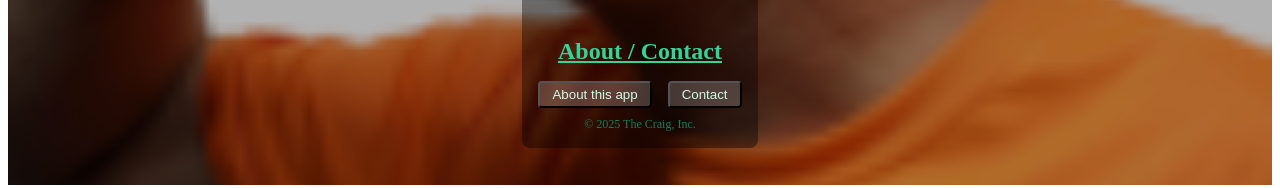
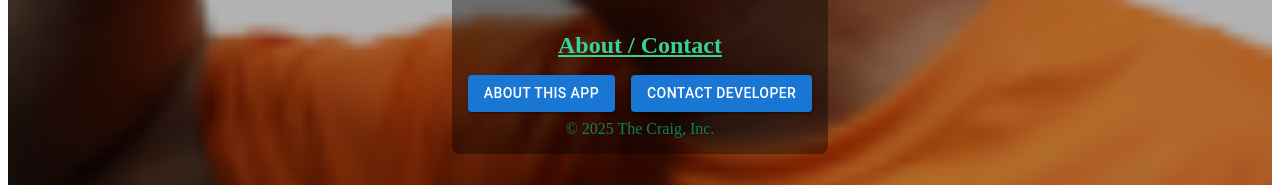
Before and after one commit to cmwillett/emoji-maker, a React (Vite) app: page / in a window 1280 px wide. Shown: the part 655-843 px from the top of the page. Built offline with nearby package versions, Linux system fonts and the light colour scheme; no server answers.

Commit message:
made a lot of the buttons emojibuttons for some cleanup

```diff
--- a/src/components/BackgroundColorPicker.jsx
+++ b/src/components/BackgroundColorPicker.jsx
@@ -1,5 +1,7 @@
 import React from 'react';
 import { customBackgrounds } from '../constants/customBackgrounds';
+import { EmojiButton } from './EmojiButton';
+import { Tooltip } from '@mui/material';
 
 export default function BackgroundColorPicker({ backgroundColor, setBackgroundColor, keepOriginalBg, setKeepOriginalBg, backgroundType, setBackgroundType }) {
   const presetColors = [
@@ -47,21 +49,37 @@ export default function BackgroundColorPicker({ backgroundColor, setBackgroundCo
 
         <p className="text-emerald-400 font-semibold drop-shadow-md mb-2">Background Colors</p>
         <div className="flex flex-col items-center justify-center mb-4 gap-2">
+          <Tooltip title="Click to keep the original background from the photo" placement="right">
+            <span>
               <button
-            className="text-xs rounded px-2 border cursor-pointer bg-white text-black border-white hover:bg-gray-200"
+                className={`px-4 py-2 rounded font-semibold border transition
+                  ${keepOriginalBg
+                    ? 'bg-white text-emerald-500 border-emerald-400'
+                    : 'bg-emerald-500 text-white border-emerald-500 hover:bg-emerald-600'}`}
                 onClick={() => setKeepOriginalBg(true)}
+                type="button"
               >
                 Keep Original Background
               </button>
+            </span>
+          </Tooltip>
+          <Tooltip title="Click to remove the background entirely from the photo" placement="right">
+            <span>
               <button
-            className="text-xs rounded px-2 border cursor-pointer bg-white text-black border-white hover:bg-gray-200"
+                className={`px-4 py-2 rounded font-semibold border transition
+                  ${!keepOriginalBg && !backgroundColor
+                    ? 'bg-white text-emerald-500 border-emerald-400'
+                    : 'bg-emerald-500 text-white border-emerald-500 hover:bg-emerald-600'}`}
                 onClick={() => {
                   setBackgroundColor('');
                   setKeepOriginalBg(false);
                 }}
+                type="button"
               >
                 Remove Background
               </button>
+            </span>
+          </Tooltip>
         </div>
         <div className="flex flex-col gap-1 mb-2">
           <div className="flex justify-center gap-2">
--- a/src/components/EmojiPreview.jsx
+++ b/src/components/EmojiPreview.jsx
@@ -1,4 +1,6 @@
 import React from 'react';
+import { Tooltip } from '@mui/material';
+import { EmojiButton } from './EmojiButton';
 
 export default function EmojiPreview({
   croppedImage,
@@ -25,15 +27,30 @@ export default function EmojiPreview({
         />
       </div>
       <div className="flex flex-col items-center gap-2 mt-4">
-        <button className="btn-primary cursor-pointer" onClick={onShareMobile}>
-          📤 Share (mobile)
-        </button>
-        <button className="btn-primary cursor-pointer" onClick={onShareClipboard}>
-          📋 Share (non-mobile)
-        </button>
-        <button className="btn-primary cursor-pointer" onClick={onDownload}>
-          ⬇️ Download
-        </button>
+        <Tooltip title="Click to share on a mobile device" placement="right">
+          <span>
+            <EmojiButton
+              label="📤 Share (mobile)"
+              onClick={onShareMobile}
+            />
+          </span>
+        </Tooltip>
+        <Tooltip title="Click to share on a non-mobile device" placement="right">
+          <span>
+            <EmojiButton
+              label="📋 Share (non-mobile)"
+              onClick={onShareClipboard}
+            />
+          </span>
+        </Tooltip>
+        <Tooltip title="Click to download to your device" placement="right">
+          <span>
+            <EmojiButton
+              label="⬇️ Download"
+              onClick={onDownload}
+            />
+          </span>
+        </Tooltip>
       </div>
     </div>
     </div>
--- a/src/components/Footer.jsx
+++ b/src/components/Footer.jsx
@@ -1,4 +1,6 @@
 import React from 'react';
+import { Tooltip } from '@mui/material';
+import { EmojiButton } from './EmojiButton';
 
 export default function Footer({ onAbout, onContact }) {
   return (
@@ -9,21 +11,25 @@ export default function Footer({ onAbout, onContact }) {
           About / Contact
         </h2>
         <div className="flex gap-4">
-          <button
-            className="px-3 py-1 rounded bg-white bg-opacity-20 text-emerald-100 font-medium backdrop-blur hover:bg-opacity-30 hover:text-white transition"
-            onClick={onAbout}
-          >
-            About this app
-          </button>
-          <button
-            className="px-3 py-1 rounded bg-white bg-opacity-20 text-emerald-100 font-medium backdrop-blur hover:bg-opacity-30 hover:text-white transition"
-            onClick={onContact}
-          >
-            Contact
-          </button>
+        <Tooltip title="Click to read about this app..." placement="right">
+          <span>
+            <EmojiButton
+              label="About this app"
+              onClick={onAbout}
+            />
+          </span>
+        </Tooltip>
+        <Tooltip title="Click to contact the developer about anything" placement="right">
+          <span>
+            <EmojiButton
+              label="Contact Developer"
+              onClick={onContact}
+            />
+          </span>
+        </Tooltip>
         </div>
       </div>
-      <p className="text-xs text-emerald-500 mt-1">© 2025 The Craig, Inc.</p>
+      <p className="text-small text-emerald-500 mt-1">© 2025 The Craig, Inc.</p>
     </footer>
     </div>
   );
```
Lines whose indentation alone changed are shown as unchanged.
